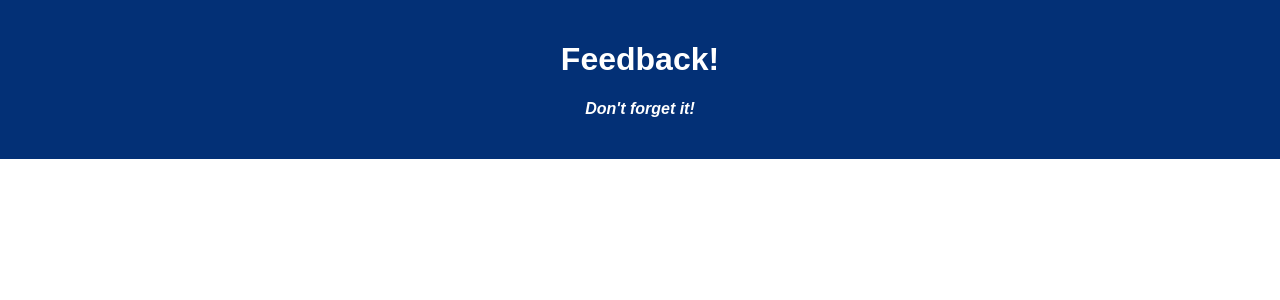
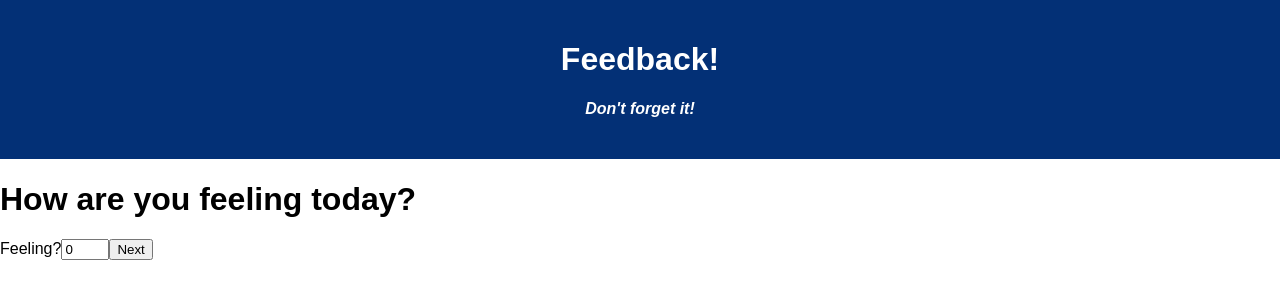
Before and after one commit to Samuelvphipps/weekend-redux-feedback-loop-1, a React (Create React App) app: page /#/feeling in a window 1280 px wide. Shown: the top 300 px of the page. Built offline with nearby package versions, Linux system fonts and the light colour scheme.

Commit message:
feeling input validation

```diff
--- a/src/components/App/App.jsx
+++ b/src/components/App/App.jsx
@@ -1,16 +1,29 @@
 import React from 'react';
 import axios from 'axios';
+import {Route, HashRouter as Router, Link} from 'react-router-dom';
 import './App.css';
+import { useEffect } from 'react';
+import FeelingForm from '../FeelingForm/FeelingForm';
 
 function App() {
 
+
+
   return (
+
+    <Router>
     <div className='App'>
       <header className='App-header'>
         <h1 className='App-title'>Feedback!</h1>
         <h4>Don't forget it!</h4>
       </header>
     </div>
+    <Route exact path = "/feeling">
+      <FeelingForm />
+    </Route>
+
+
+    </Router>
   );
 }
 
--- /dev/null
+++ b/src/components/FeelingForm/FeelingForm.jsx
@@ -0,0 +1,48 @@
+import React, { useState } from 'react';
+import { useEffect } from 'react';
+import { useHistory } from "react-router-dom";
+import {useDispatch} from 'react-redux';
+import {Route, HashRouter as Router, Link} from 'react-router-dom';
+
+
+function FeelingForm() {
+
+    const history = useHistory();
+    const dispatch = useDispatch();
+
+    let [feelingRating, setFeelingRating] = useState(0);
+
+    const handleInput = (evt) => {
+        evt.preventDefault();
+        setFeelingRating(event.target.value);
+        console.log('feelingrating', feelingRating);
+    }
+
+    const onNext = (evt) => {
+        evt.preventDefault();
+        if (feelingRating == ''){
+            alert('Please enter a number between 0 and 5!');
+            return;
+        }
+
+        dispatch({
+            type: 'SET_FEELING',
+            payload: feelingRating
+        })
+        //history.push('/understanding');
+    }
+
+    return (
+        <form className='feeling' onSubmit={(evt)=>onNext(evt)}>
+            <h1>How are you feeling today?</h1>
+            <label htmlFor="feelingInput">Feeling?</label>
+            <input onChange={(evt)=>handleInput(evt)} id="feelingInput"
+                type="number" min="0" max="5" value={feelingRating}
+                required
+            />
+            <button type="submit">Next</button>
+        </form>
+    )
+}
+
+export default FeelingForm;
--- a/src/index.js
+++ b/src/index.js
@@ -3,6 +3,27 @@ import ReactDOM from 'react-dom';
 import './index.css';
 import App from './components/App/App';
 import registerServiceWorker from './registerServiceWorker';
+import { createStore, combineReducers, applyMiddleware } from 'redux';
+import { Provider } from 'react-redux';
+import logger from 'redux-logger';
 
-ReactDOM.render(<App />, document.getElementById('root'));
+const feelingRating = (state ='0', action) => {
+    switch(action.type) {
+        case 'SET_FEELING':
+            return action.payload;
+        default:
+            return state;
+    }
+}
+
+const store = createStore(
+    combineReducers({
+    feelingRating,
+
+    }),
+    applyMiddleware(logger)
+);
+
+
+ReactDOM.render(<Provider store={store}><App /></Provider>, document.getElementById('root'));
 registerServiceWorker();
```
Also changed, not shown: package.json (+5 -2 lines), 1 other file (tests, documents, lock files or other folders).
